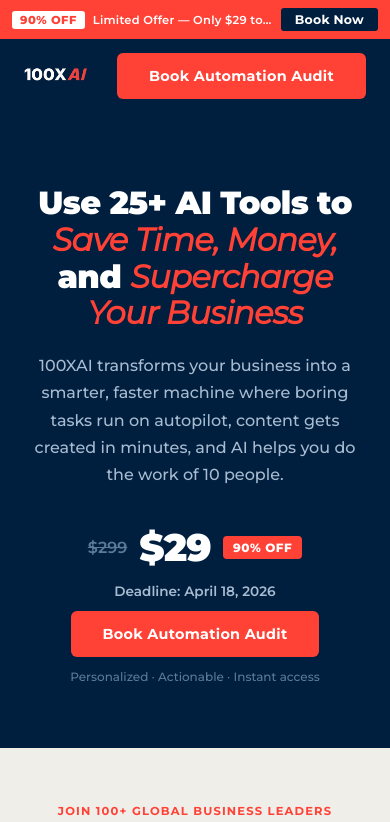
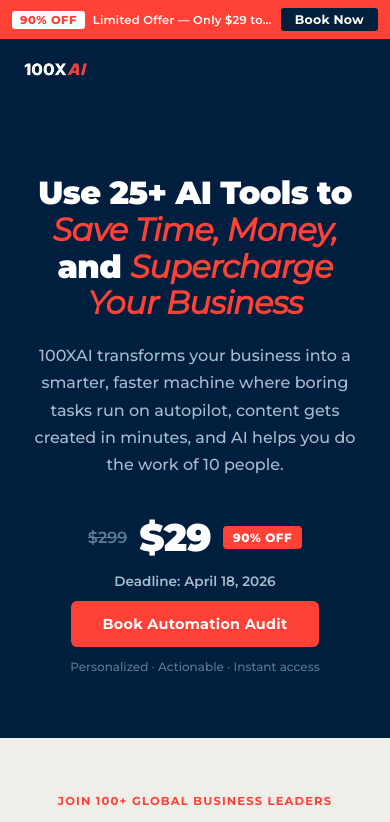
Before and after one commit to revotron8753/100xai-landing, a React (Vite) app: page / in a window 390 px wide. Shown: the top 822 px of the page. Built offline with nearby package versions, Linux system fonts and the light colour scheme.

Commit message:
navbar fix 2

```diff
--- a/src/components/Navbar.css
+++ b/src/components/Navbar.css
@@ -128,22 +128,19 @@
   overflow: visible;
 }
 
-/* ── MOBILE: top navbar ── */
+/* ── MOBILE ── */
 @media (max-width: 768px) {
   .nav-logo {
     height: 36px;
   }
-  .nav-btn {
-    font-size: 0.72rem;
-    padding: 8px 14px;
-    white-space: nowrap;
+  /* Hide CTA in top bar — pill handles it on scroll */
+  .nav-inner .nav-btn {
+    display: none;
   }
   .navbar--glass,
   .navbar--leaving {
     bottom: 16px;
-    right: 12px;
-    left: 12px;
-    width: auto;
+    right: 16px;
   }
 }
 
```
